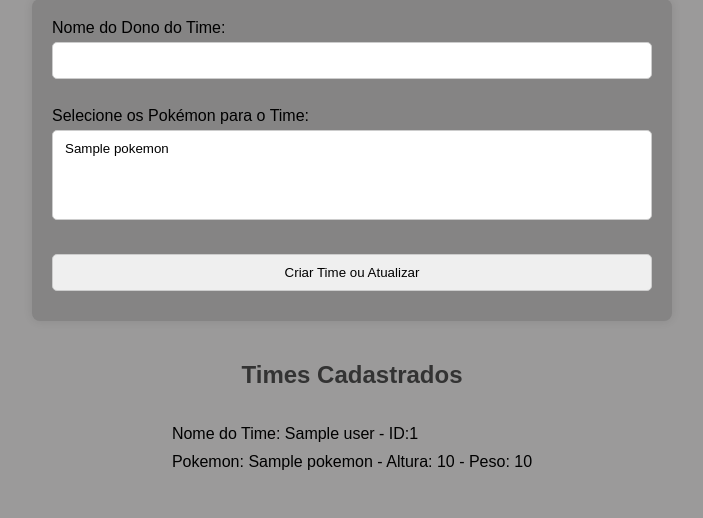
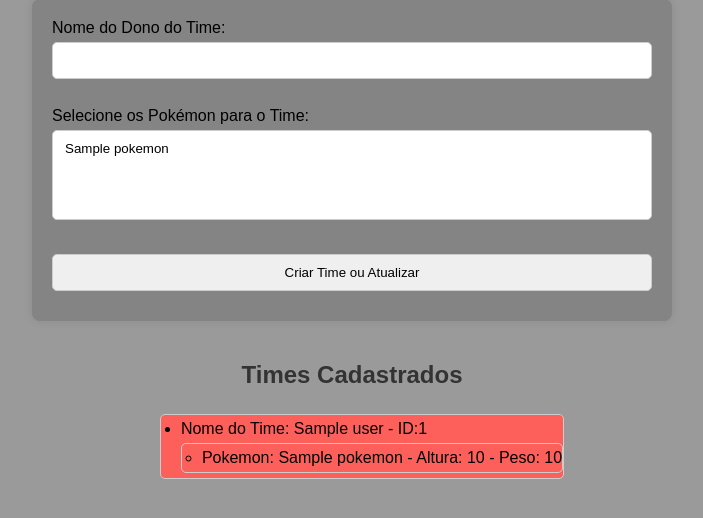
Before and after one commit to erica-l-s/API-Pokemon-Python, a Flask app: template templates/index.html in a window 1280 px wide. Shown: the part 169-687 px from the top of the page, without its empty margins (288-991 px from the left). Run offline with Flask 3, Linux system fonts and the light colour scheme; the template is opened without the code that fills it: most values are stand-ins (such as "Sample title", 1, 10 or a date in 2020).

Commit message:
dando uma pequena arrumada na estilizaçao

```diff
--- a/static/styles.css
+++ b/static/styles.css
@@ -41,22 +41,18 @@ input[type="text"], select, input[type="submit"] {
 
 /* Estilos para a lista de times */
 ul {
-    list-style-type: none;
+    border: 1px solid #ccc;
+    background-color: rgb(253, 96, 91);
+    border-radius: 5px;
+    box-sizing: border-box;
     padding: 0;
+
 }
 
-/* Estilos para os itens da lista de times */
-li {
-    margin-bottom: 10px;
-}
 
 /* Estilos para os itens da lista de Pokémon */
-ul li ul {
+ul, li {
     margin-top: 5px;
     margin-left: 20px;
-}
-
-/* Estilos para os itens da lista de Pokémon */
-ul li ul li {
     margin-bottom: 5px;
 }
```
